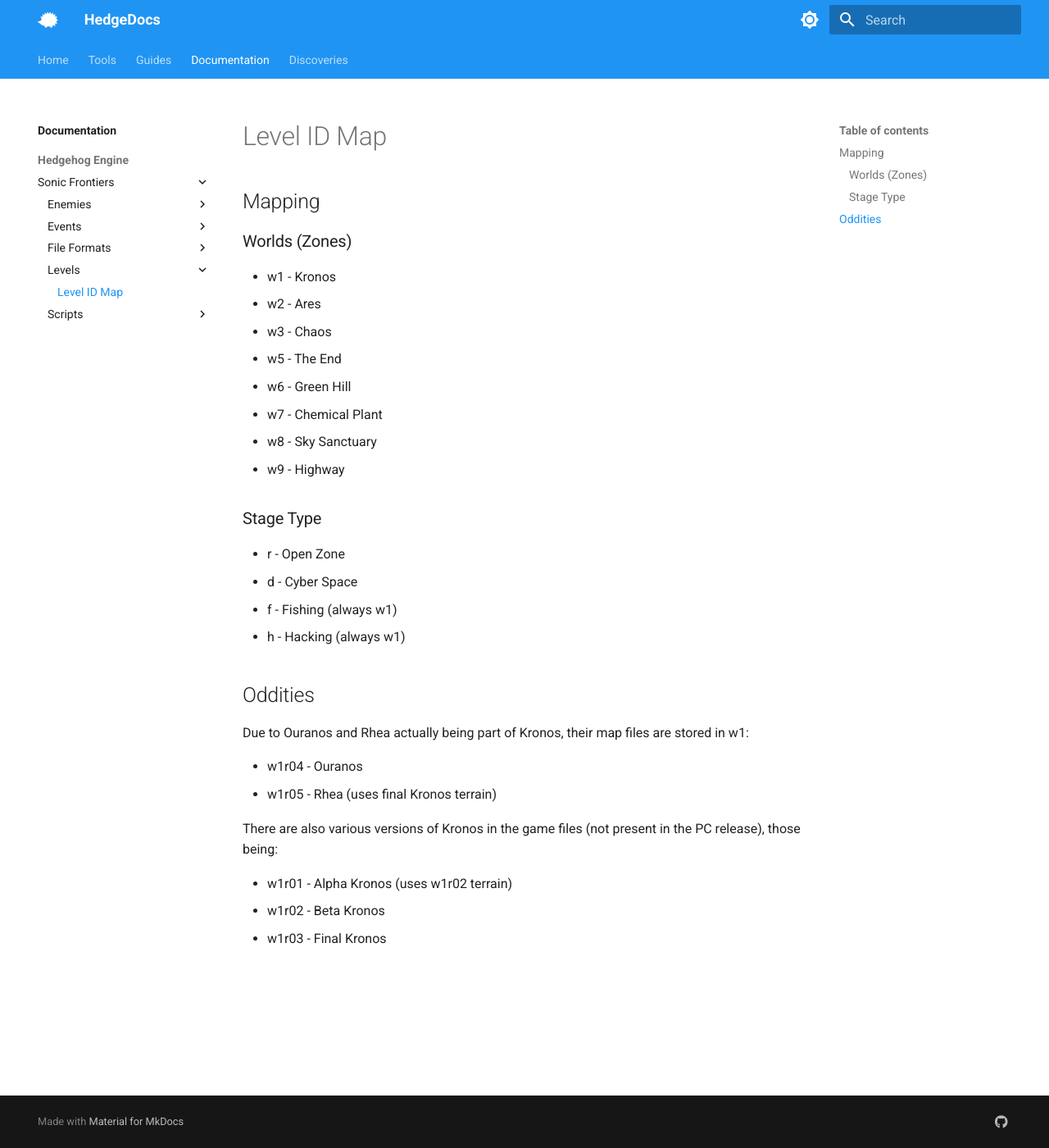
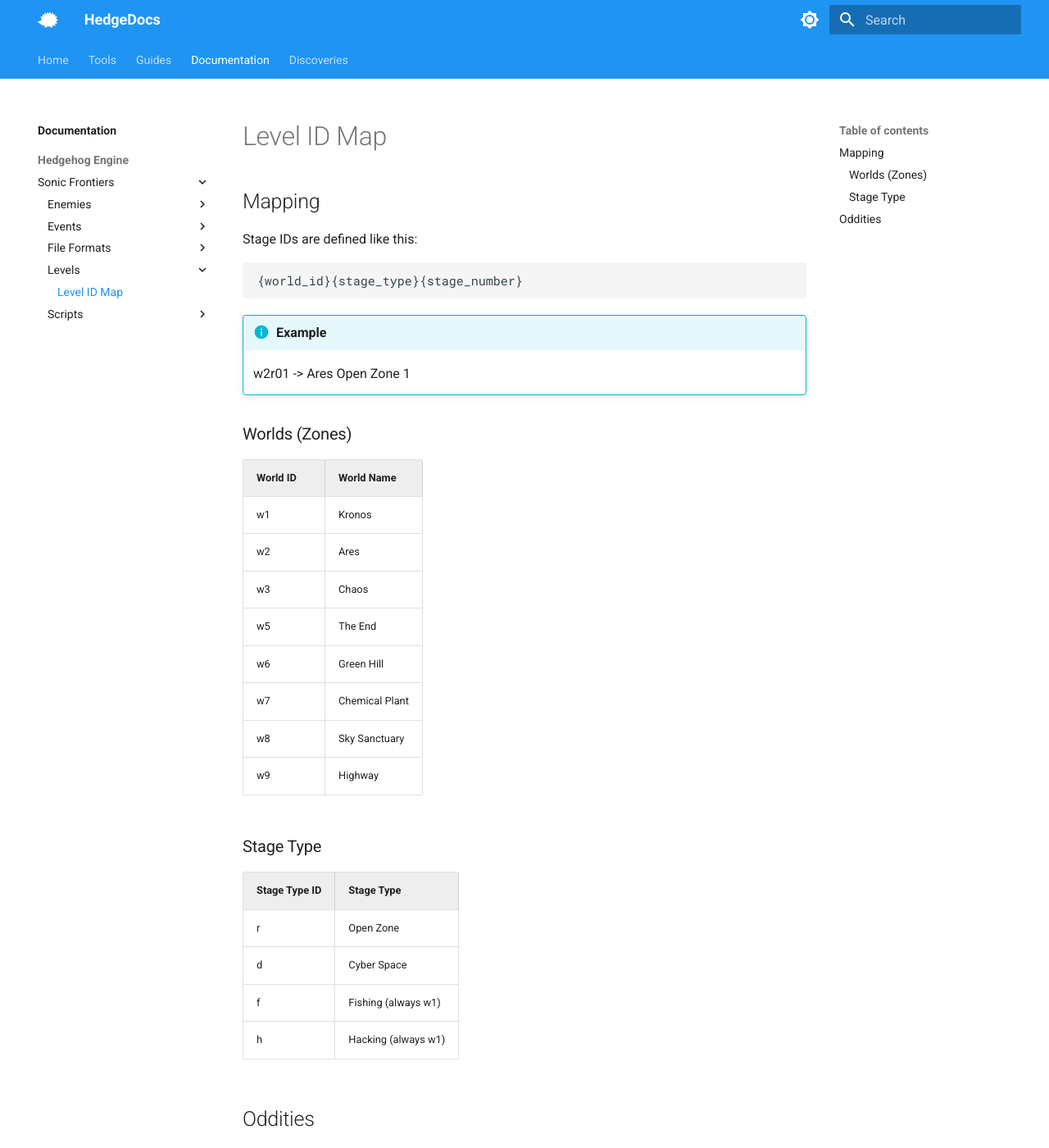
Before and after one commit to HedgeDocs/HedgeDocs.github.io, an MkDocs documentation site: the page built from docs/docs/hedgehog-engine/rangers/levels/ids.md, in a window 1280 px wide and 1400 px high. Shown: the whole window at 82% size. Built offline with MkDocs 1.6.1 and Material for MkDocs 9.7.7, drawn with Linux system fonts in a browser that asks for light colours; comment, search, counter and statistics services are not loaded.

Commit message:
Added more tables

````diff
--- a/docs/docs/hedgehog-engine/rangers/levels/ids.md
+++ b/docs/docs/hedgehog-engine/rangers/levels/ids.md
@@ -5,22 +5,34 @@
 # Level ID Map
 
 ## Mapping
+Stage IDs are defined like this:
+```
+{world_id}{stage_type}{stage_number}
+```
+!!! info "Example"
+    w2r01 -> Ares Open Zone 1
+
 ### Worlds (Zones)
 
-- w1 - Kronos
-- w2 - Ares
-- w3 - Chaos
-- w5 - The End
-- w6 - Green Hill
-- w7 - Chemical Plant
-- w8 - Sky Sanctuary
-- w9 - Highway
+World ID | World Name
+-------- | -----------
+w1       | Kronos
+w2       | Ares
+w3       | Chaos
+w5       | The End
+w6       | Green Hill
+w7       | Chemical Plant
+w8       | Sky Sanctuary
+w9       | Highway
 
 ### Stage Type
-- r - Open Zone
-- d - Cyber Space
-- f - Fishing (always w1)
-- h - Hacking (always w1)
+
+Stage Type ID | Stage Type
+------------- | -----------
+r             | Open Zone
+d             | Cyber Space
+f             | Fishing (always w1)
+h             | Hacking (always w1)
 
 ## Oddities
 Due to Ouranos and Rhea actually being part of Kronos, their map files are stored in w1:
--- a/mkdocs.yml
+++ b/mkdocs.yml
@@ -1,5 +1,5 @@
 site_name: HedgeDocs
-site_url: https://hedgedocs.github.io/
+site_url: https://hedgedocs.com
 repo_url: https://github.com/hedgedocs/hedgedocs.github.io
 edit_uri: edit/main/docs/
 site_description: Sonic the Hedgehog modding guides and tools
@@ -53,7 +53,7 @@
           - Sonic GLvl: guides/hedgehog-engine/blueblur/levels/glvl.md
       - Sonic Frontiers:
         - Cyloop:
-          - Replacing the Color: guides/hedgehog-engine/rangers/cyloop/color.md
+          - Replacing Cyloop Color: guides/hedgehog-engine/rangers/cyloop/color.md
         - Audio:
           - Replacing Audio: guides/hedgehog-engine/rangers/audio/replacing.md
     - Other Engines:
--- a/overrides/main.html
+++ b/overrides/main.html
@@ -38,7 +38,6 @@
 {% endblock %}
 
 {% block footer %}
-
   <footer class="md-footer">
     <div class="md-footer-meta md-typeset">
       <div class="md-footer-meta__inner md-grid">
@@ -52,7 +51,8 @@
         <div class="md-social">
           <a href="{{ config.repo_url }}" target="_blank" rel="noopener" title="github.com" class="md-social__link">
             <svg xmlns="http://www.w3.org/2000/svg" viewBox="0 0 496 512">
-            <path d="M165.9 397.4c0 2-2.3 3.6-5.2 3.6-3.3.3-5.6-1.3-5.6-3.6 0-2 2.3-3.6 5.2-3.6 3-.3 5.6 1.3 5.6 3.6zm-31.1-4.5c-.7 2 1.3 4.3 4.3 4.9 2.6 1 5.6 0 6.2-2s-1.3-4.3-4.3-5.2c-2.6-.7-5.5.3-6.2 2.3zm44.2-1.7c-2.9.7-4.9 2.6-4.6 4.9.3 2 2.9 3.3 5.9 2.6 2.9-.7 4.9-2.6 4.6-4.6-.3-1.9-3-3.2-5.9-2.9zM244.8 8C106.1 8 0 113.3 0 252c0 110.9 69.8 205.8 169.5 239.2 12.8 2.3 17.3-5.6 17.3-12.1 0-6.2-.3-40.4-.3-61.4 0 0-70 15-84.7-29.8 0 0-11.4-29.1-27.8-36.6 0 0-22.9-15.7 1.6-15.4 0 0 24.9 2 38.6 25.8 21.9 38.6 58.6 27.5 72.9 20.9 2.3-16 8.8-27.1 16-33.7-55.9-6.2-112.3-14.3-112.3-110.5 0-27.5 7.6-41.3 23.6-58.9-2.6-6.5-11.1-33.3 2.6-67.9 20.9-6.5 69 27 69 27 20-5.6 41.5-8.5 62.8-8.5s42.8 2.9 62.8 8.5c0 0 48.1-33.6 69-27 13.7 34.7 5.2 61.4 2.6 67.9 16 17.7 25.8 31.5 25.8 58.9 0 96.5-58.9 104.2-114.8 110.5 9.2 7.9 17 22.9 17 46.4 0 33.7-.3 75.4-.3 83.6 0 6.5 4.6 14.4 17.3 12.1C428.2 457.8 496 362.9 496 252 496 113.3 383.5 8 244.8 8zM97.2 352.9c-1.3 1-1 3.3.7 5.2 1.6 1.6 3.9 2.3 5.2 1 1.3-1 1-3.3-.7-5.2-1.6-1.6-3.9-2.3-5.2-1zm-10.8-8.1c-.7 1.3.3 2.9 2.3 3.9 1.6 1 3.6.7 4.3-.7.7-1.3-.3-2.9-2.3-3.9-2-.6-3.6-.3-4.3.7zm32.4 35.6c-1.6 1.3-1 4.3 1.3 6.2 2.3 2.3 5.2 2.6 6.5 1 1.3-1.3.7-4.3-1.3-6.2-2.2-2.3-5.2-2.6-6.5-1zm-11.4-14.7c-1.6 1-1.6 3.6 0 5.9 1.6 2.3 4.3 3.3 5.6 2.3 1.6-1.3 1.6-3.9 0-6.2-1.4-2.3-4-3.3-5.6-2z">
+              <path
+                d="M165.9 397.4c0 2-2.3 3.6-5.2 3.6-3.3.3-5.6-1.3-5.6-3.6 0-2 2.3-3.6 5.2-3.6 3-.3 5.6 1.3 5.6 3.6zm-31.1-4.5c-.7 2 1.3 4.3 4.3 4.9 2.6 1 5.6 0 6.2-2s-1.3-4.3-4.3-5.2c-2.6-.7-5.5.3-6.2 2.3zm44.2-1.7c-2.9.7-4.9 2.6-4.6 4.9.3 2 2.9 3.3 5.9 2.6 2.9-.7 4.9-2.6 4.6-4.6-.3-1.9-3-3.2-5.9-2.9zM244.8 8C106.1 8 0 113.3 0 252c0 110.9 69.8 205.8 169.5 239.2 12.8 2.3 17.3-5.6 17.3-12.1 0-6.2-.3-40.4-.3-61.4 0 0-70 15-84.7-29.8 0 0-11.4-29.1-27.8-36.6 0 0-22.9-15.7 1.6-15.4 0 0 24.9 2 38.6 25.8 21.9 38.6 58.6 27.5 72.9 20.9 2.3-16 8.8-27.1 16-33.7-55.9-6.2-112.3-14.3-112.3-110.5 0-27.5 7.6-41.3 23.6-58.9-2.6-6.5-11.1-33.3 2.6-67.9 20.9-6.5 69 27 69 27 20-5.6 41.5-8.5 62.8-8.5s42.8 2.9 62.8 8.5c0 0 48.1-33.6 69-27 13.7 34.7 5.2 61.4 2.6 67.9 16 17.7 25.8 31.5 25.8 58.9 0 96.5-58.9 104.2-114.8 110.5 9.2 7.9 17 22.9 17 46.4 0 33.7-.3 75.4-.3 83.6 0 6.5 4.6 14.4 17.3 12.1C428.2 457.8 496 362.9 496 252 496 113.3 383.5 8 244.8 8zM97.2 352.9c-1.3 1-1 3.3.7 5.2 1.6 1.6 3.9 2.3 5.2 1 1.3-1 1-3.3-.7-5.2-1.6-1.6-3.9-2.3-5.2-1zm-10.8-8.1c-.7 1.3.3 2.9 2.3 3.9 1.6 1 3.6.7 4.3-.7.7-1.3-.3-2.9-2.3-3.9-2-.6-3.6-.3-4.3.7zm32.4 35.6c-1.6 1.3-1 4.3 1.3 6.2 2.3 2.3 5.2 2.6 6.5 1 1.3-1.3.7-4.3-1.3-6.2-2.2-2.3-5.2-2.6-6.5-1zm-11.4-14.7c-1.6 1-1.6 3.6 0 5.9 1.6 2.3 4.3 3.3 5.6 2.3 1.6-1.3 1.6-3.9 0-6.2-1.4-2.3-4-3.3-5.6-2z">
 
               </path>
             </svg>
````
Also changed, not shown: docs/docs/hedgehog-engine/rangers/events/ids.md (+63 -62 lines). Lines whose indentation alone changed are shown as unchanged.
